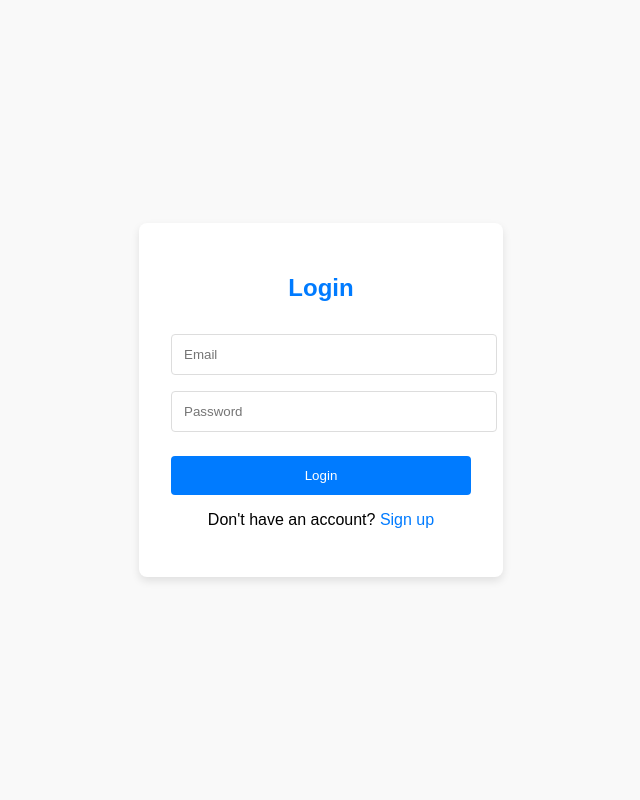
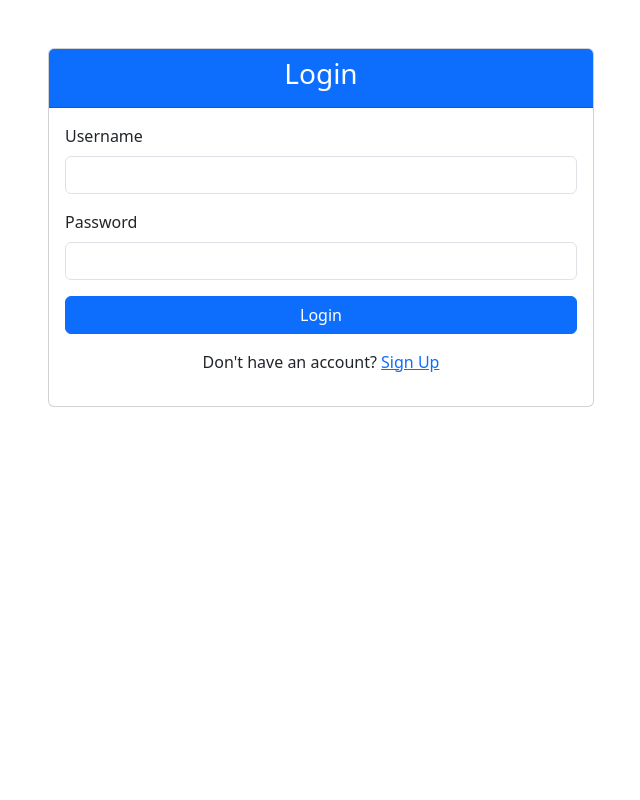
Before and after one commit to Mustaphox/stude, a Flask app: page /login in a window 1280 px wide. Shown: the whole page, without its empty margins (319-959 px from the left). Run offline with Flask 3, Linux system fonts and the light colour scheme.

Commit message:
Update login.html

```diff
--- a/templates/login.html
+++ b/templates/login.html
@@ -4,97 +4,54 @@
     <meta charset="UTF-8">
     <meta name="viewport" content="width=device-width, initial-scale=1.0">
     <title>Login</title>
-    <style>
-        body {
-            font-family: Arial, sans-serif;
-            background-color: #f9f9f9;
-            display: flex;
-            justify-content: center;
-            align-items: center;
-            height: 100vh;
-            margin: 0;
-        }
-        .login-container {
-            background-color: white;
-            padding: 2rem;
-            border-radius: 8px;
-            box-shadow: 0 4px 8px rgba(0, 0, 0, 0.1);
-            width: 300px;
-            text-align: center;
-        }
-        .login-container h2 {
-            margin-bottom: 1.5rem;
-            color: #007bff;
-        }
-        .login-container input {
-            width: 100%;
-            padding: 0.75rem;
-            margin: 0.5rem 0;
-            border: 1px solid #ddd;
-            border-radius: 4px;
-        }
-        .login-container button {
-            width: 100%;
-            padding: 0.75rem;
-            background-color: #007bff;
-            color: white;
-            border: none;
-            border-radius: 4px;
-            cursor: pointer;
-            margin-top: 1rem;
-        }
-        .login-container button:hover {
-            background-color: #0056b3;
-        }
-        .login-container a {
-            color: #007bff;
-            text-decoration: none;
-        }
-        .login-container a:hover {
-            text-decoration: underline;
-        }
-        .flash-messages {
-            margin-bottom: 1rem;
-        }
-        .flash-messages .alert {
-            padding: 0.5rem;
-            border-radius: 4px;
-            margin-bottom: 0.5rem;
-        }
-        .flash-messages .alert-success {
-            background-color: #d4edda;
-            color: #155724;
-        }
-        .flash-messages .alert-error {
-            background-color: #f8d7da;
-            color: #721c24;
-        }
-    </style>
+    <!-- Bootstrap CSS -->
+    <link href="https://cdn.jsdelivr.net/npm/bootstrap@5.3.0/dist/css/bootstrap.min.css" rel="stylesheet">
 </head>
 <body>
-    <div class="login-container">
-        <h2>Login</h2>
-
-        <!-- Flash messages -->
-        <div class="flash-messages">
+    <div class="container mt-5">
+        <div class="row justify-content-center">
+            <div class="col-md-6">
+                <div class="card">
+                    <div class="card-header bg-primary text-white">
+                        <h3 class="card-title text-center">Login</h3>
+                    </div>
+                    <div class="card-body">
+                        <!-- Flash Messages -->
                         {% with messages = get_flashed_messages(with_categories=true) %}
                             {% if messages %}
                                 {% for category, message in messages %}
-                        <div class="alert alert-{{ category }}">
+                                    <div class="alert alert-{{ category }} alert-dismissible fade show" role="alert">
                                         {{ message }}
+                                        <button type="button" class="btn-close" data-bs-dismiss="alert" aria-label="Close"></button>
                                     </div>
                                 {% endfor %}
                             {% endif %}
                         {% endwith %}
+
+                        <!-- Login Form -->
+                        <form action="{{ url_for('login') }}" method="POST">
+                            <div class="mb-3">
+                                <label for="username" class="form-label">Username</label>
+                                <input type="text" class="form-control" id="username" name="username" required>
+                            </div>
+                            <div class="mb-3">
+                                <label for="password" class="form-label">Password</label>
+                                <input type="password" class="form-control" id="password" name="password" required>
+                            </div>
+                            <div class="d-grid">
+                                <button type="submit" class="btn btn-primary">Login</button>
+                            </div>
+                        </form>
+                        <div class="mt-3 text-center">
+                            <p>Don't have an account? <a href="{{ url_for('signup') }}">Sign Up</a></p>
+                        </div>
+                    </div>
+                </div>
+            </div>
+        </div>
     </div>
 
-        <form method="POST" action="{{ url_for('login') }}">
-            <input type="email" name="email" placeholder="Email" required>
-            <input type="password" name="password" placeholder="Password" required>
-            <button type="submit">Login</button>
-        </form>
-
-        <p>Don't have an account? <a href="{{ url_for('signup') }}">Sign up</a></p>
-    </div>
+    <!-- Bootstrap JS -->
+    <script src="https://cdn.jsdelivr.net/npm/bootstrap@5.3.0/dist/js/bootstrap.bundle.min.js"></script>
 </body>
 </html>
```
Lines whose indentation alone changed are shown as unchanged.
